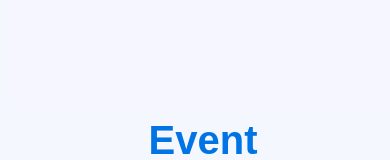
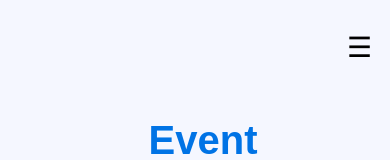
Before and after one commit to udanilokuhetti92/EventExtravaganza-Frontend, a React (Vite) app: page /Home in a window 390 px wide. Shown: the top 160 px of the page. Built offline with nearby package versions, Linux system fonts and the light colour scheme.

Commit message:
feat: made responsive

```diff
--- a/src/components/navigation/navigation.jsx
+++ b/src/components/navigation/navigation.jsx
@@ -1,11 +1,15 @@
 import React from 'react';
 import styles from './navigation.module.css';
 import { useNavigate } from "react-router-dom";
+import { useState } from 'react';
+
 
 export default function Navigation() {
 
+  const [isOpen, setIsOpen] = useState(false);
   const navigate = useNavigate();
   return (
+
     <div className={styles.nav}>
       {/* <div className={styles.navbox}>
         <h1 className={styles.h1}>Extravaganza</h1>
@@ -28,7 +32,10 @@ export default function Navigation() {
       <hr style={{ border: "1px solid black" }} /> */}
       <div className={styles.mainbox}>
         <nav className={styles.navbar}>
-            <ul className={styles.navList}>
+          <button className={styles.hamburger} onClick={() => setIsOpen(!isOpen)}>
+            ☰
+          </button>
+            <ul className={`${styles.navList} ${isOpen ? styles.open : ""}`}>
                 <li onClick={()=> navigate('/Home')} className={styles.li1}> Home</li>
                 <li className={styles.list2}>
                   Services
```
